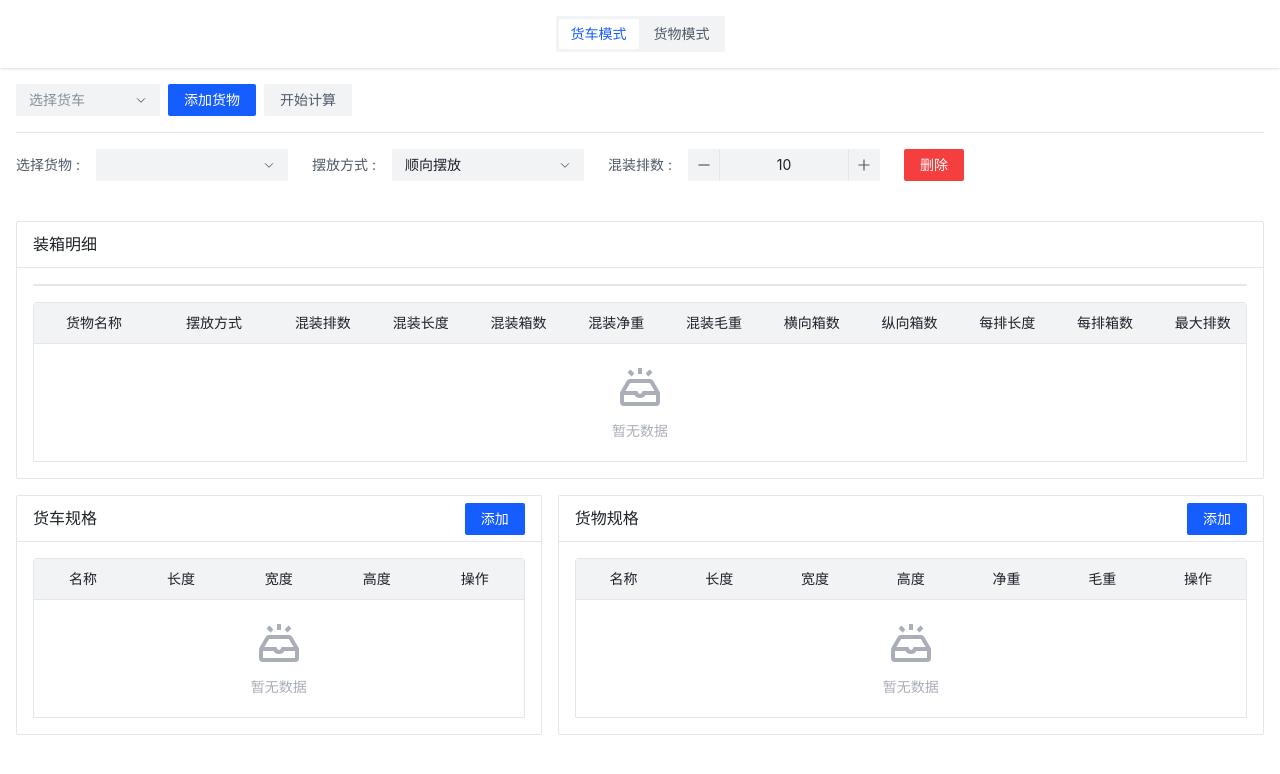
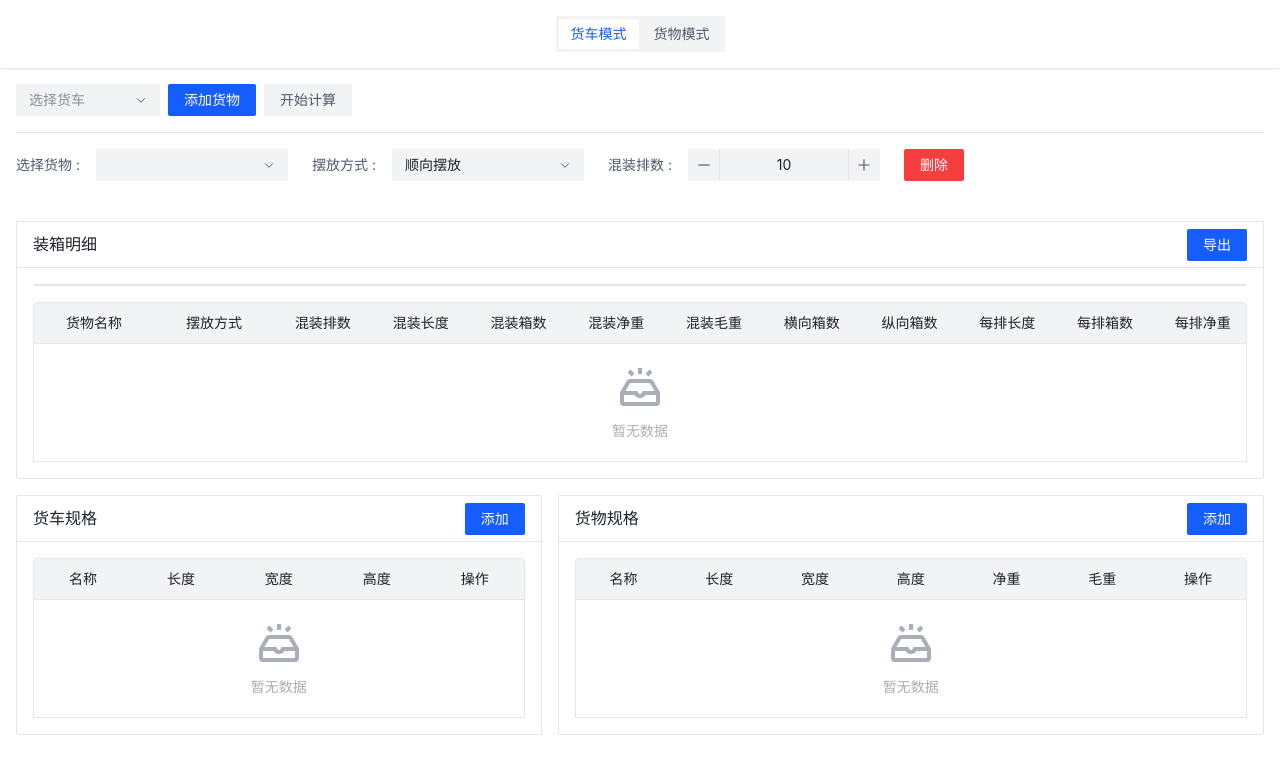
Before and after one commit to ikxin/cargo-crating, a Vue app: page / in a window 1280 px wide. Shown: the top 774 px of the page. Built offline with nearby package versions, Linux system fonts and the light colour scheme.

Commit message:
feat: crating detail export data table

```diff
--- a/package.json
+++ b/package.json
@@ -1,7 +1,7 @@
 {
   "name": "cargo-crating",
   "private": true,
-  "version": "0.1.0",
+  "version": "0.2.0",
   "type": "module",
   "packageManager": "pnpm@10.13.0",
   "scripts": {
--- a/src-tauri/tauri.conf.json
+++ b/src-tauri/tauri.conf.json
@@ -1,7 +1,7 @@
 {
   "$schema": "../node_modules/@tauri-apps/cli/config.schema.json",
   "productName": "cargo-crating",
-  "version": "0.1.0",
+  "version": "0.2.0",
   "identifier": "com.ikxin.cargo-crating",
   "build": {
     "frontendDist": "../dist",
--- a/src/components/CratingDetail.vue
+++ b/src/components/CratingDetail.vue
@@ -182,14 +182,20 @@ const columns = [
     bodyCellClass: '!bg-yellow-100',
   },
   {
-    title: '最大排数',
-    dataIndex: 'maxLayerCount',
+    title: '每排净重',
+    dataIndex: 'layerNetWeight',
     align: 'center',
+    render({ record }) {
+      return `${record.layerNetWeight.toFixed(1)}kg`
+    },
   },
   {
-    title: '最大箱数',
-    dataIndex: 'maxBoxCount',
+    title: '每排毛重',
+    dataIndex: 'layerGrossWeight',
     align: 'center',
+    render({ record }) {
+      return `${record.layerGrossWeight.toFixed(1)}kg`
+    },
   },
   {
     title: '剩余长度',
@@ -207,20 +213,14 @@ const columns = [
     align: 'center',
   },
   {
-    title: '每排净重',
-    dataIndex: 'layerNetWeight',
+    title: '最大排数',
+    dataIndex: 'maxLayerCount',
     align: 'center',
-    render({ record }) {
-      return `${record.layerNetWeight.toFixed(1)}kg`
-    },
   },
   {
-    title: '每排毛重',
-    dataIndex: 'layerGrossWeight',
+    title: '最大箱数',
+    dataIndex: 'maxBoxCount',
     align: 'center',
-    render({ record }) {
-      return `${record.layerGrossWeight.toFixed(1)}kg`
-    },
   },
   {
     title: '最大净重',
@@ -239,10 +239,89 @@ const columns = [
     },
   },
 ]
+
+const exportData = () => {
+  if (!props.truck || !cargoData.value || cargoData.value.length === 0) {
+    alert('请先选择货车型号并添加货物')
+    return
+  }
+
+  const exportDataArray = []
+
+  // 货车信息表头
+  const truckHeaders = truckData.value.map((item) => item.label)
+  exportDataArray.push(truckHeaders)
+
+  // 货车信息数据
+  const truckValues = truckData.value.map((item) => item.value)
+  exportDataArray.push(truckValues)
+
+  // 添加空行分隔
+  exportDataArray.push([])
+
+  // 货物数据表头
+  const cargoHeaders = columns.map((col) => col.title)
+  exportDataArray.push(cargoHeaders)
+
+  // 货物数据
+  cargoData.value.forEach((item) => {
+    const row = [
+      item.name || '未选择',
+      item.placement || '未选择',
+      item.mixedLayerCount || 0,
+      item.mixedLength || 0,
+      item.mixedBoxCount || 0,
+      `${(item.mixedNetWeight || 0).toFixed(1)}kg`,
+      `${(item.mixedGrossWeight || 0).toFixed(1)}kg`,
+      item.rowBoxCount || 0,
+      item.columnBoxCount || 0,
+      item.layerLength || 0,
+      item.layerBoxCount || 0,
+      `${(item.layerNetWeight || 0).toFixed(1)}kg`,
+      `${(item.layerGrossWeight || 0).toFixed(1)}kg`,
+      item.freeLength || 0,
+      item.freeWidth || 0,
+      item.freeHeight || 0,
+      item.maxLayerCount || 0,
+      item.maxBoxCount || 0,
+      `${(item.maxNetWeight || 0).toFixed(1)}kg`,
+      `${(item.maxGrossWeight || 0).toFixed(1)}kg`,
+    ]
+
+    exportDataArray.push(row)
+  })
+
+  const csvContent = exportDataArray
+    .map((row) =>
+      row
+        .map((cell) =>
+          typeof cell === 'string' ? `"${cell.replace(/"/g, '""')}"` : cell,
+        )
+        .join(','),
+    )
+    .join('\n')
+
+  const blob = new Blob([csvContent], { type: 'text/csv;charset=utf-8;' })
+  const url = URL.createObjectURL(blob)
+  const link = document.createElement('a')
+  link.setAttribute('href', url)
+  link.setAttribute(
+    'download',
+    `装箱明细_${new Date().toLocaleString().replace(/[/:]/g, '-')}.csv`,
+  )
+  link.style.display = 'none'
+  document.body.appendChild(link)
+  link.click()
+  document.body.removeChild(link)
+  URL.revokeObjectURL(url)
+}
 </script>
 
 <template>
   <ACard title="装箱明细">
+    <template #extra>
+      <AButton type="primary" @click="exportData">导出</AButton>
+    </template>
     <ADescriptions
       :data="truckData"
       bordered
```
